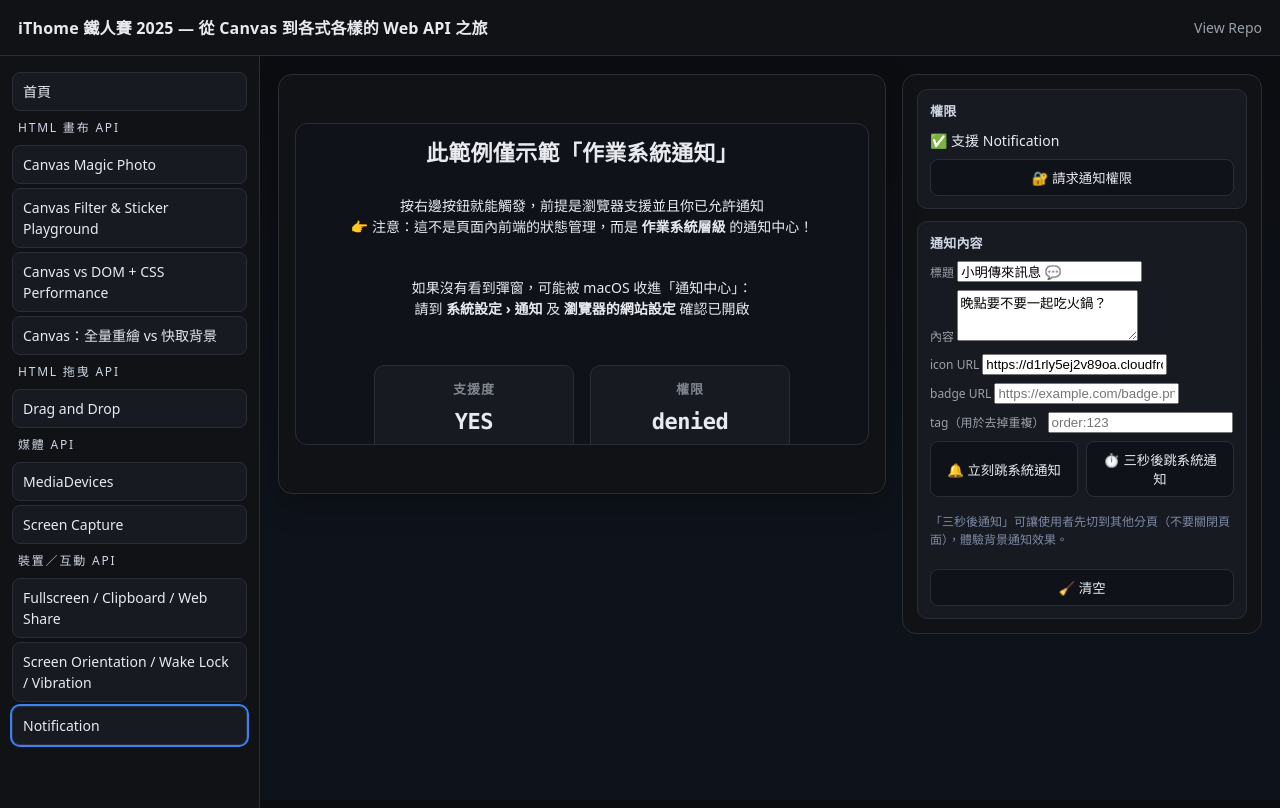
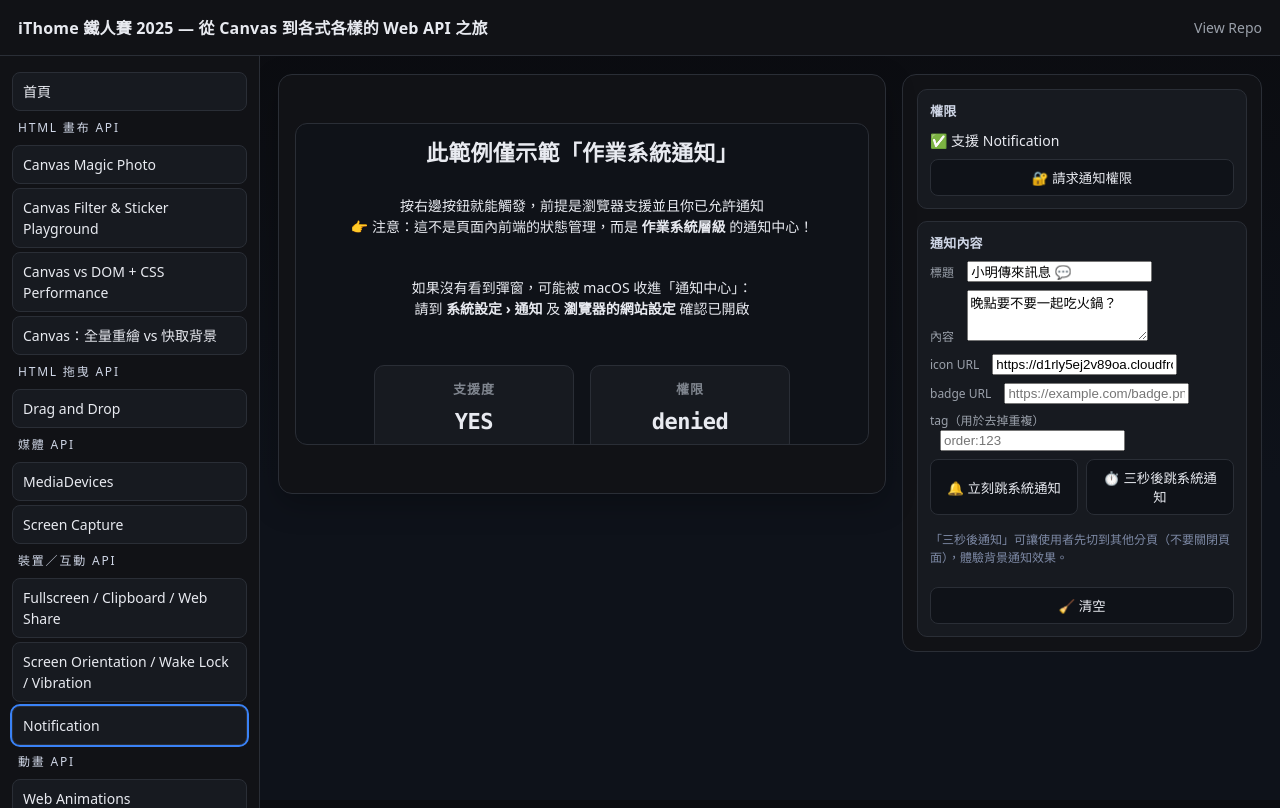
Before and after one commit to ALICE-YEN/ithome-contest-2025, a website built with Vite: page notification.html in a window 1280 px wide. Built offline with nearby package versions, Linux system fonts and the light colour scheme.

Commit message:
feat: nav animations

```diff
--- a/notification.html
+++ b/notification.html
@@ -51,6 +51,8 @@
               >Screen Orientation / Wake Lock / Vibration</a
             >
             <a class="active" href="./notification.html">Notification</a>
+            <div class="nav-title">動畫 API</div>
+            <a href="./animations.html">Web Animations</a>
           </div>
         </div>
       </aside>
--- a/notification/style.css
+++ b/notification/style.css
@@ -30,3 +30,10 @@
   font-size: 22px;
   font-weight: 700;
 }
+
+.control-section input {
+  margin-left: 10px;
+}
+.control-section textarea {
+  margin-left: 10px;
+}
```
Also changed, not shown: canvas-filter-sticker-playground.html (+2 -0 lines), canvas-magic-photo.html (+2 -0 lines), canvas-redraw-vs-cache.html (+2 -0 lines), canvas-vs-dom-css-performance.html (+2 -0 lines), drag-and-drop.html (+2 -0 lines), fullscreen-clipboard-webshare.html (+2 -0 lines), index.html (+2 -0 lines), media-devices.html (+2 -0 lines), screen-capture.html (+2 -0 lines), screen-orientation-wakelock-vibration.html (+2 -0 lines).
